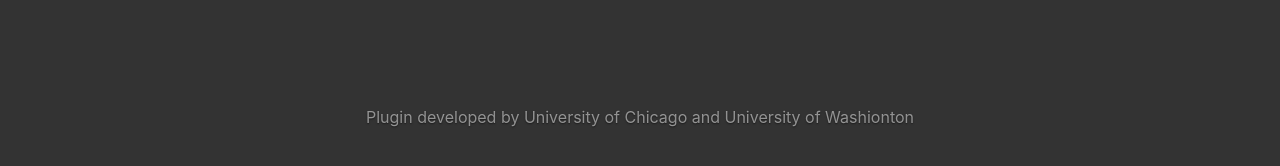
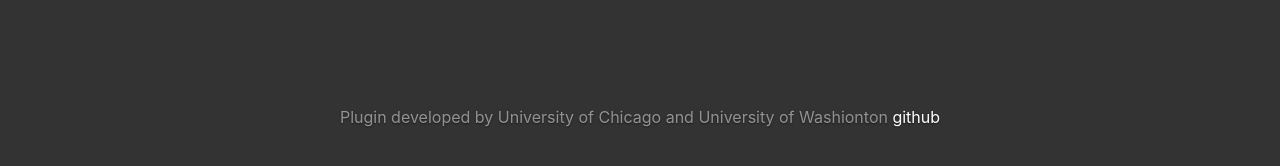
Before and after one commit to hyperloop-rails/hyperloop-rails.github.io, a Jekyll site: the page powerstation/index.html, which Jekyll copies as it is, in a window 1280 px wide. Shown: the part 723-889 px from the top of the page. Built offline with Jekyll 4.4.1, drawn with Linux system fonts in a browser that asks for light colours; nearby versions of some CDN libraries.

Commit message:
Update index.html

```diff
--- a/powerstation/index.html
+++ b/powerstation/index.html
@@ -46,9 +46,10 @@
 
           <footer class="mastfoot">
             <div class="inner">
-              <p>Plugin developed by University of Chicago and University of Washionton</p>
+              <p>Plugin developed by University of Chicago and University of Washionton <a href="https://lemon2008@bitbucket.org/lemon2008/pw.git">github</a></p>
             </div>
           </footer>
+
 </div>
 </div>
 </div>
```
